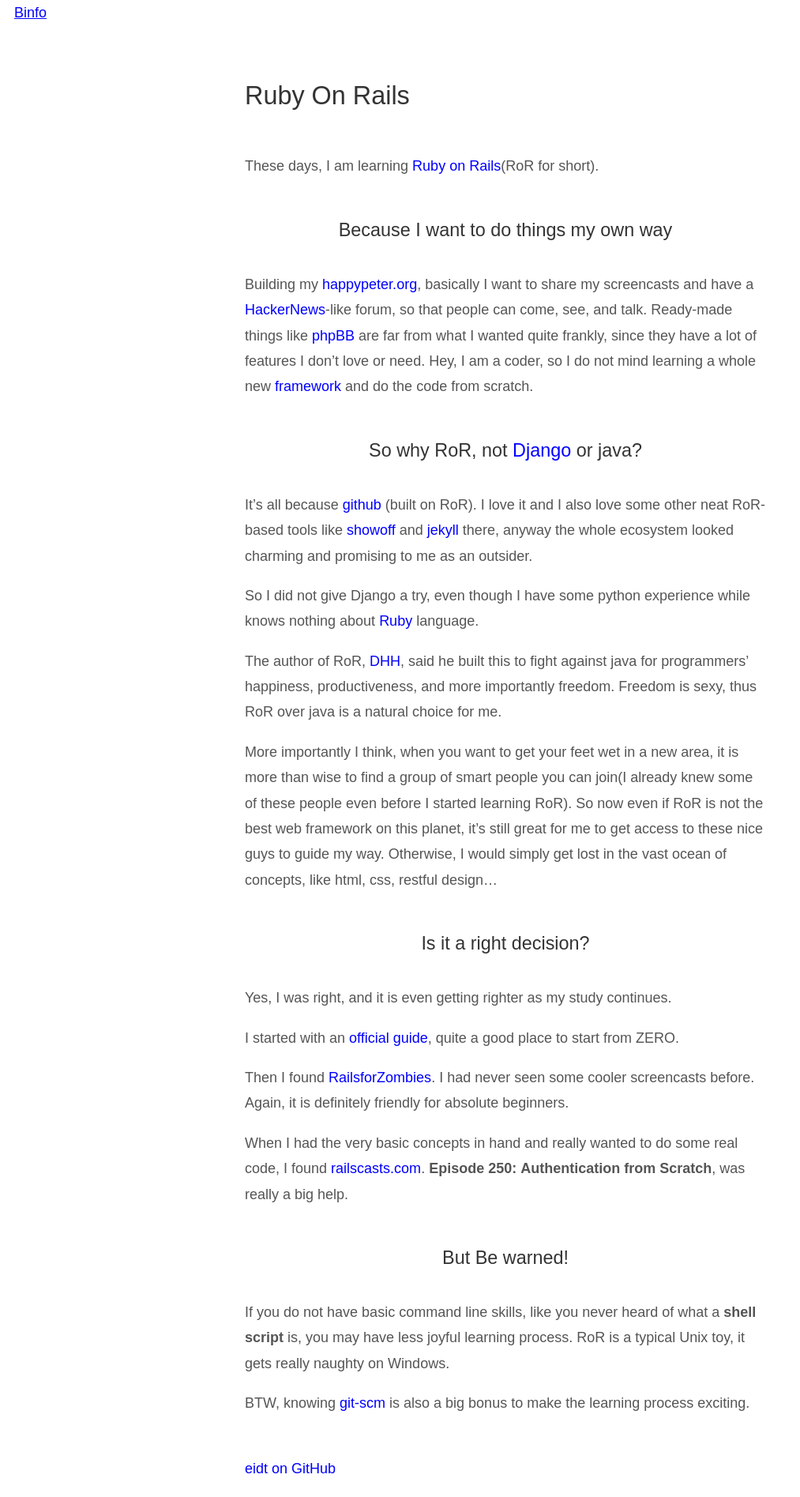
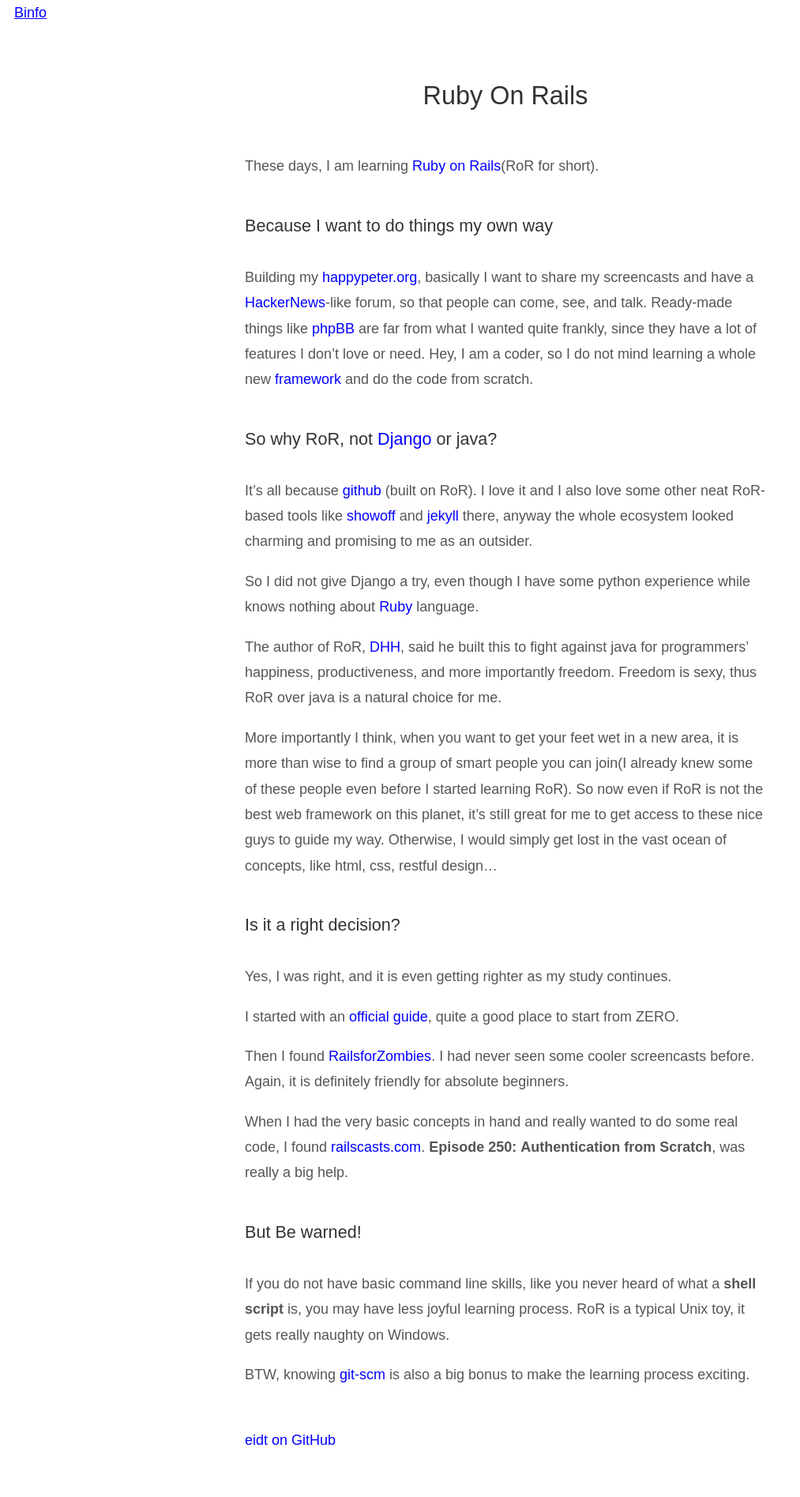
Before and after one commit to happypeter/binfo, a Jekyll site: the page built from _posts/2011-6-15-ruby-on-rails.md, in a window 1280 px wide. Shown: the whole page at 79% size, without its empty margins (0-1013 px from the left). Built offline with Jekyll 4.4.1, drawn with Linux system fonts in a browser that asks for light colours; after the commit the page ends 1859 px from its top, so only the background shows below that.

Commit message:
correct the link path of css files

```diff
--- a/_layouts/default.html
+++ b/_layouts/default.html
@@ -3,7 +3,7 @@
   <head>
     <meta name="viewport" content="width=device-width, initial-scale=1" />
     <meta http-equiv="Content-type" content="text/html; charset=utf-8" />
-    <link rel="stylesheet" type="text/css" href="/css/typo.css" />
+    <link rel="stylesheet" type="text/css" href="css/typo.css" />
     <link rel="stylesheet" type="text/css" href="css/main.css" />
     <title>Binfo</title>
   </head>
--- a/_layouts/post.html
+++ b/_layouts/post.html
@@ -3,8 +3,8 @@
   <head>
     <meta name="viewport" content="width=device-width, initial-scale=1" />
     <meta http-equiv="Content-type" content="text/html; charset=utf-8" />
-    <link rel="stylesheet" type="text/css" href="/css/typo.css" />
-    <link rel="stylesheet" type="text/css" href="/css/main.css" />
+    <link rel="stylesheet" type="text/css" href="css/typo.css" />
+    <link rel="stylesheet" type="text/css" href="css/main.css" />
     <link
       rel="icon"
       type="image/x-icon"
--- a/css/main.css
+++ b/css/main.css
@@ -16,13 +16,14 @@ a.repo {
   margin: 0 auto 20px;
   padding-left: 1em;
   padding-right: 1em;
+  font-family: sans-serif;
 }
 #wrapper .title {
+  text-align: center;
   margin: 2em 0 1.5em;
 }
 #wrapper h2 {
-  text-align: center;
-  font-size: 1.3em;
+  font-size: 1.2em;
   margin: 2em 0 1.5em;
 }
 pre {
```
